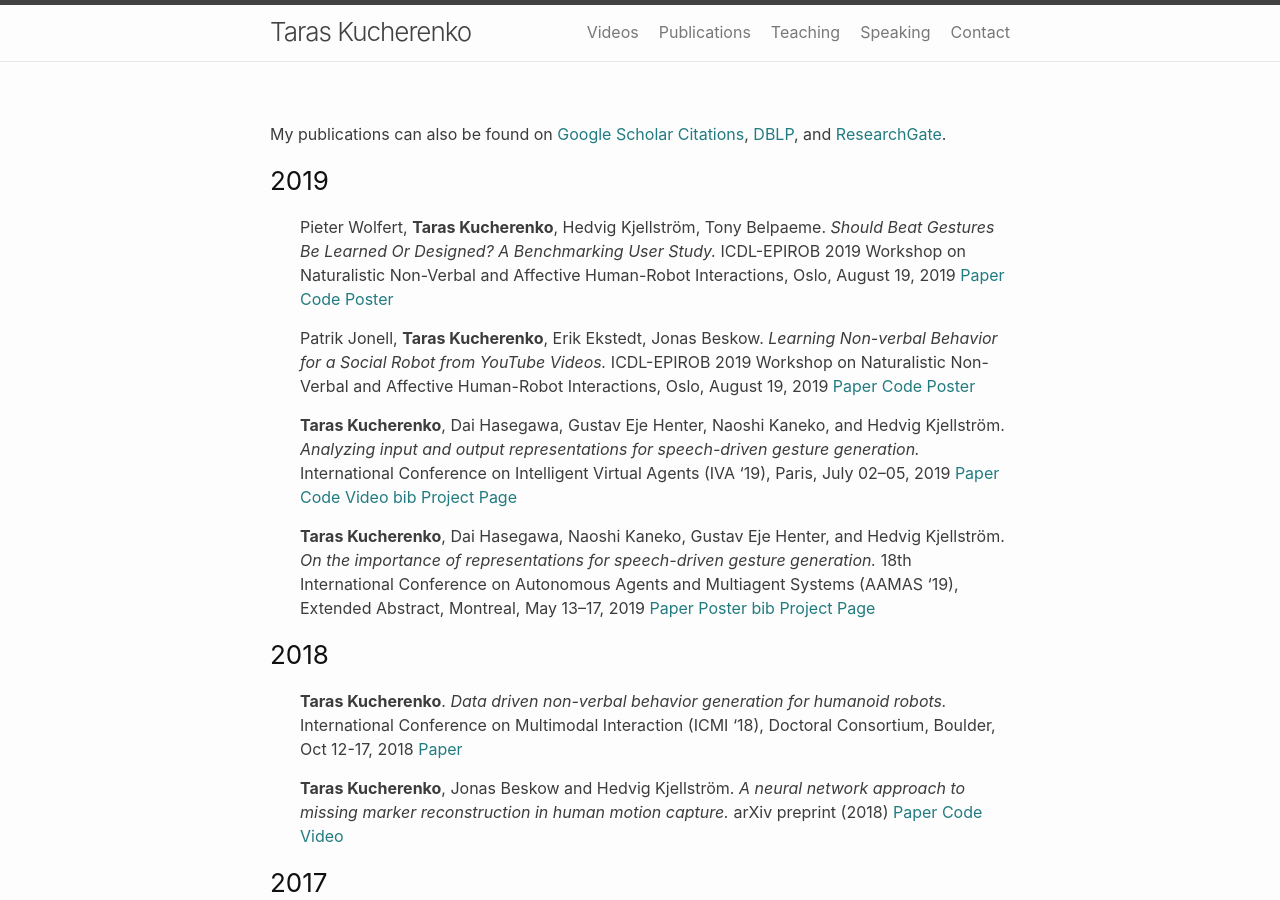
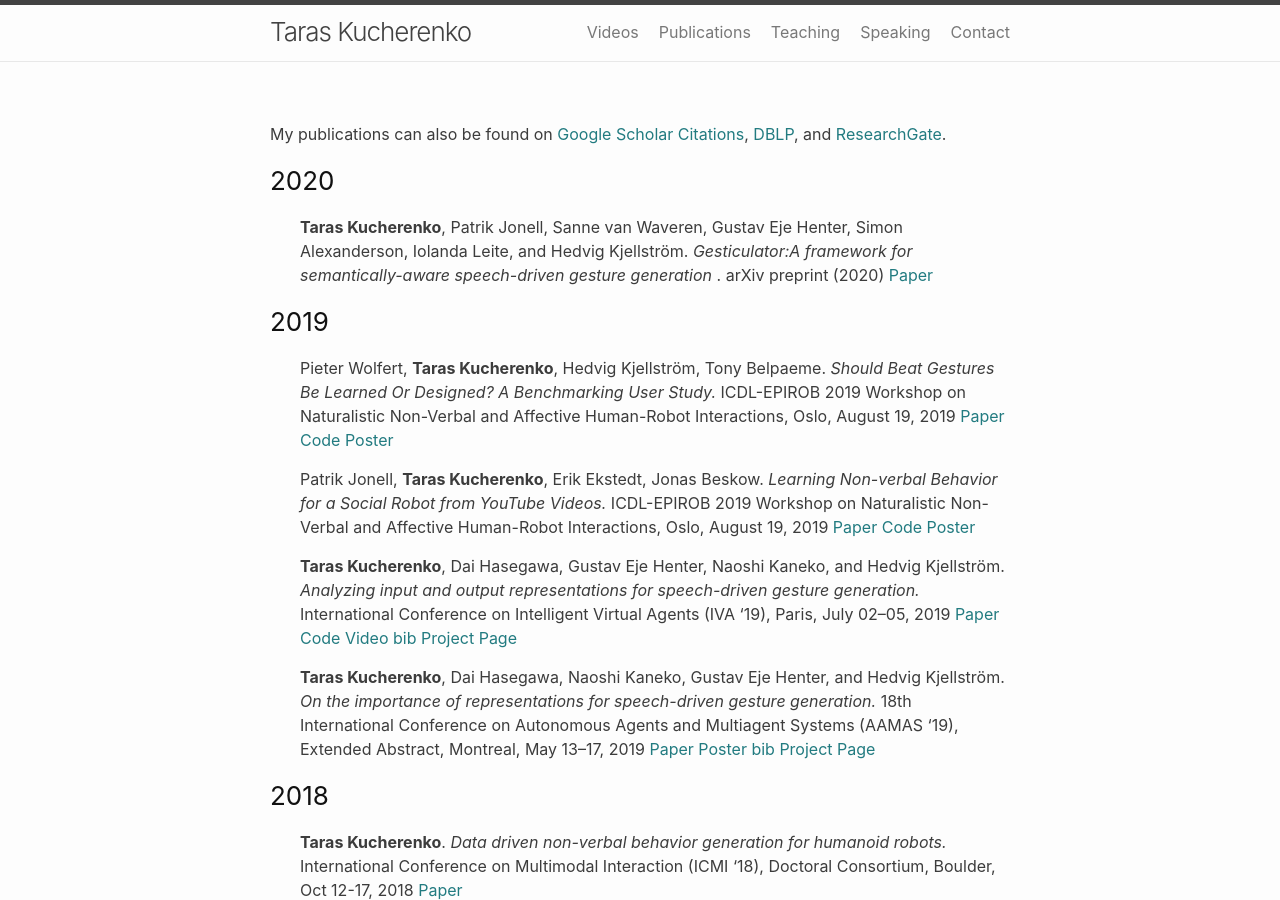
Before and after one commit to Svito-zar/Svito-zar.github.io, a Jekyll site: the page built from _pages/publications.md, in a window 1280 px wide and 900 px high. Built offline with Jekyll 4.4.1, drawn with Linux system fonts in a browser that asks for light colours.

Commit message:
Added arXiv paper

```diff
--- a/_pages/publications.md
+++ b/_pages/publications.md
@@ -5,6 +5,9 @@ permalink: /publications/
 ---
 
 My publications can also be found on [Google Scholar Citations](https://scholar.google.com/citations?user=aI_16pYAAAAJ&hl=en), [DBLP](https://dblp.uni-trier.de/pers/hd/k/Kucherenko:Taras), and [ResearchGate](https://www.researchgate.net/profile/Taras_Kucherenko).
+
+### 2020
+* **Taras Kucherenko**, Patrik Jonell, Sanne van Waveren, Gustav Eje Henter, Simon Alexanderson, Iolanda Leite, and Hedvig Kjellström. *Gesticulator:A framework for semantically-aware speech-driven gesture generation* . arXiv preprint (2020) [Paper](https://arxiv.org/abs/2001.09326)
 
 ### 2019
 * Pieter Wolfert, **Taras Kucherenko**, Hedvig Kjellström, Tony Belpaeme. *Should Beat Gestures Be Learned Or Designed? A Benchmarking User Study.* ICDL-EPIROB 2019 Workshop on Naturalistic Non-Verbal and Affective Human-Robot Interactions, Oslo, August 19, 2019 [Paper](https://pieterwolfert.com/files/epirob_camera_final.pdf) [Code](https://github.com/Svito-zar/Speech_driven_gesture_generation) [Poster](../posters/should_gesture_be_learned_poster.pdf)
```
